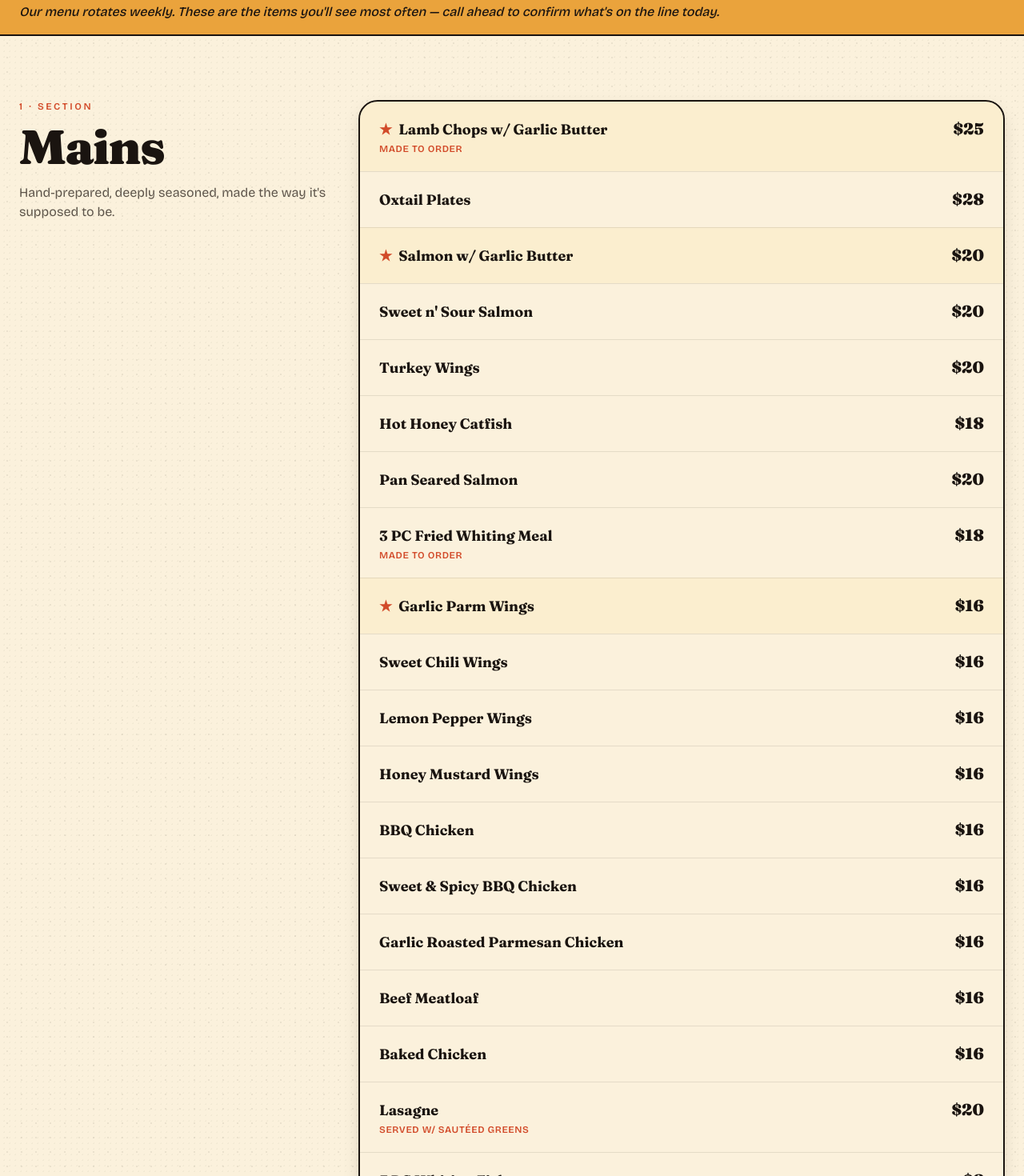
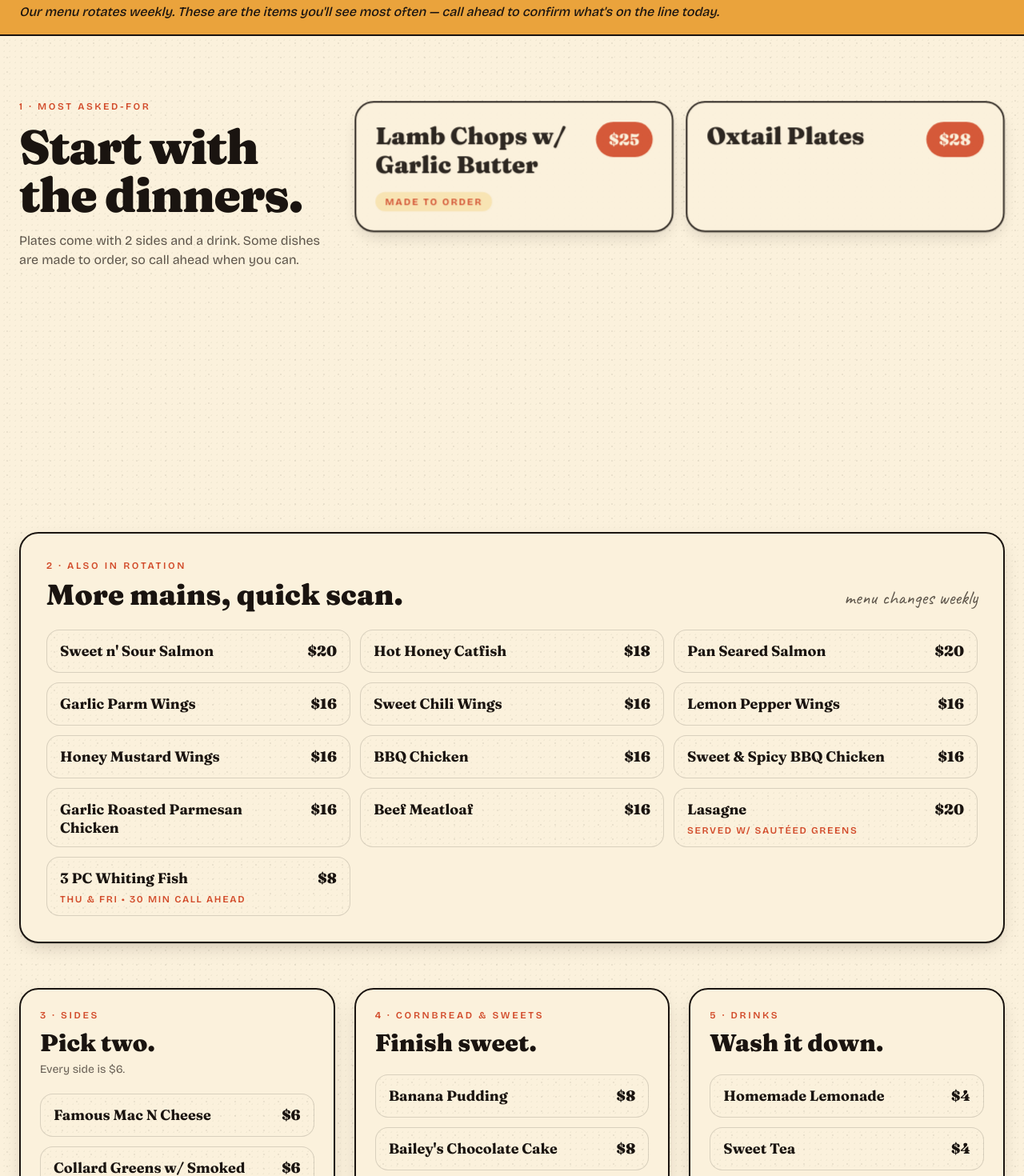
Before and after one commit to Volta-NYC/soultyellc, a Next.js app: page /menu in a window 1280 px wide. Shown: the part 520-1990 px from the top of the page at 80% size. Built offline with nearby package versions, Linux system fonts and the light colour scheme.

Commit message:
feat: group menu into scannable blocks

```diff
--- a/src/app/menu/page.tsx
+++ b/src/app/menu/page.tsx
@@ -1,5 +1,6 @@
 import Link from "next/link"
 import { menu, menuNote } from "@/lib/data/menu"
+import type { MenuItem } from "@/lib/data/menu"
 import { business } from "@/lib/data/business"
 
 export const metadata = {
@@ -7,6 +8,26 @@ export const metadata = {
   description:
     "A rotating weekly menu of Brooklyn soul food: lamb chops, salmon, wings, famous mac, cornbread, and more.",
 }
+
+const mains = menu.find((cat) => cat.id === "mains")?.items ?? []
+const sides = menu.find((cat) => cat.id === "sides")?.items ?? []
+const desserts = menu.find((cat) => cat.id === "breads-desserts")?.items ?? []
+const drinks = menu.find((cat) => cat.id === "drinks")?.items ?? []
+
+const spotlightNames = [
+  "Lamb Chops w/ Garlic Butter",
+  "Oxtail Plates",
+  "Salmon w/ Garlic Butter",
+  "Turkey Wings",
+  "3 PC Fried Whiting Meal",
+  "Baked Chicken",
+]
+
+const spotlightMains = spotlightNames
+  .map((name) => mains.find((item) => item.name === name))
+  .filter((item): item is MenuItem => Boolean(item))
+
+const rotatingMains = mains.filter((item) => !spotlightNames.includes(item.name))
 
 export default function MenuPage() {
   return (
@@ -51,58 +72,67 @@ export default function MenuPage() {
       </section>
 
       <section className="bg-paper py-20 no-blur-reveal">
-        <div className="mx-auto max-w-7xl px-6 space-y-20">
-          {menu.map((cat, idx) => (
-            <div key={cat.id} className="grid gap-10 md:grid-cols-12">
-              <div className="md:col-span-4 md:sticky md:top-24 md:self-start">
+        <div className="mx-auto max-w-7xl px-6 space-y-14">
+          <div className="grid gap-6 lg:grid-cols-3">
+            <div className="lg:col-span-1">
               <div className="text-xs uppercase tracking-[0.22em] text-tomato font-semibold mb-3">
-                  {idx + 1} · Section
+                1 · Most asked-for
               </div>
               <h2 className="font-display text-5xl md:text-6xl font-black leading-[0.95] tracking-tight">
-                  {cat.title}
+                Start with the dinners.
               </h2>
-                {cat.subtitle && (
-                  <p className="mt-4 text-charcoal/75 max-w-sm">{cat.subtitle}</p>
-                )}
+              <p className="mt-4 text-charcoal/75 max-w-sm">
+                Plates come with 2 sides and a drink. Some dishes are made to
+                order, so call ahead when you can.
+              </p>
             </div>
 
-              <div className="md:col-span-8">
-                <ul className="divide-y divide-ink/10 bg-cream rounded-3xl border-2 border-ink overflow-hidden sticker">
-                  {cat.items.map((item) => (
-                    <li
-                      key={item.name}
-                      className={`flex items-baseline gap-4 px-6 py-5 hover:bg-butter/40 transition ${
-                        item.featured ? "bg-butter/30" : ""
-                      }`}
-                    >
-                      <div className="flex-1">
-                        <div className="font-display text-lg font-bold flex items-center gap-2">
-                          {item.featured && (
-                            <span
-                              className="text-tomato"
-                              aria-label="signature dish"
-                              title="Signature"
-                            >
-                              ★
-                            </span>
-                          )}
-                          {item.name}
-                        </div>
-                        {item.note && (
-                          <div className="text-xs uppercase tracking-wider text-tomato mt-0.5 font-semibold">
-                            {item.note}
-                          </div>
-                        )}
-                      </div>
-                      <div className="font-display font-black text-xl">
-                        {item.price}
-                      </div>
-                    </li>
+            <div className="lg:col-span-2 grid gap-4 sm:grid-cols-2">
+              {spotlightMains.map((item) => (
+                <MenuCard key={item.name} item={item} />
               ))}
-                </ul>
             </div>
           </div>
+
+          <div className="rounded-3xl border-2 border-ink bg-cream p-6 md:p-8 sticker">
+            <div className="flex flex-wrap items-end justify-between gap-4 mb-6">
+              <div>
+                <div className="text-xs uppercase tracking-[0.22em] text-tomato font-semibold mb-2">
+                  2 · Also in rotation
+                </div>
+                <h3 className="font-display text-3xl md:text-4xl font-black leading-tight">
+                  More mains, quick scan.
+                </h3>
+              </div>
+              <div className="font-hand text-2xl text-charcoal/75">
+                menu changes weekly
+              </div>
+            </div>
+            <div className="grid gap-3 sm:grid-cols-2 lg:grid-cols-3">
+              {rotatingMains.map((item) => (
+                <CompactItem key={item.name} item={item} />
               ))}
+            </div>
+          </div>
+
+          <div className="grid gap-6 lg:grid-cols-3">
+            <MenuPanel
+              eyebrow="3 · Sides"
+              title="Pick two."
+              subtitle="Every side is $6."
+              items={sides}
+            />
+            <MenuPanel
+              eyebrow="4 · Cornbread & sweets"
+              title="Finish sweet."
+              items={desserts}
+            />
+            <MenuPanel
+              eyebrow="5 · Drinks"
+              title="Wash it down."
+              items={drinks}
+            />
+          </div>
         </div>
       </section>
 
@@ -127,3 +157,78 @@ export default function MenuPage() {
     </>
   )
 }
+
+function MenuCard({
+  item,
+}: {
+  item: { name: string; price: string; note?: string }
+}) {
+  return (
+    <article className="bg-cream rounded-3xl border-2 border-ink p-6 sticker">
+      <div className="flex items-start justify-between gap-4">
+        <h3 className="font-display text-2xl md:text-3xl font-black leading-tight">
+          {item.name}
+        </h3>
+        <div className="rounded-full bg-tomato px-4 py-2 font-display text-xl font-black text-cream">
+          {item.price}
+        </div>
+      </div>
+      {item.note && (
+        <div className="mt-4 inline-flex rounded-full bg-butter px-3 py-1 text-xs font-bold uppercase tracking-[0.16em] text-tomato">
+          {item.note}
+        </div>
+      )}
+    </article>
+  )
+}
+
+function CompactItem({
+  item,
+}: {
+  item: { name: string; price: string; note?: string }
+}) {
+  return (
+    <div className="rounded-2xl border border-ink/15 bg-paper px-4 py-3">
+      <div className="flex items-baseline gap-3">
+        <div className="font-display text-lg font-bold leading-tight">
+          {item.name}
+        </div>
+        <div className="ml-auto font-display text-lg font-black">
+          {item.price}
+        </div>
+      </div>
+      {item.note && (
+        <div className="mt-1 text-xs font-semibold uppercase tracking-[0.14em] text-tomato">
+          {item.note}
+        </div>
+      )}
+    </div>
+  )
+}
+
+function MenuPanel({
+  eyebrow,
+  title,
+  subtitle,
+  items,
+}: {
+  eyebrow: string
+  title: string
+  subtitle?: string
+  items: { name: string; price: string; note?: string }[]
+}) {
+  return (
+    <section className="rounded-3xl border-2 border-ink bg-cream p-6 sticker no-blur-reveal">
+      <div className="text-xs uppercase tracking-[0.22em] text-tomato font-semibold mb-2">
+        {eyebrow}
+      </div>
+      <h3 className="font-display text-3xl font-black leading-tight">{title}</h3>
+      {subtitle && <p className="mt-1 text-sm text-charcoal/70">{subtitle}</p>}
+      <div className="mt-5 space-y-3">
+        {items.map((item) => (
+          <CompactItem key={item.name} item={item} />
+        ))}
+      </div>
+    </section>
+  )
+}
```
Lines whose indentation alone changed are shown as unchanged.
